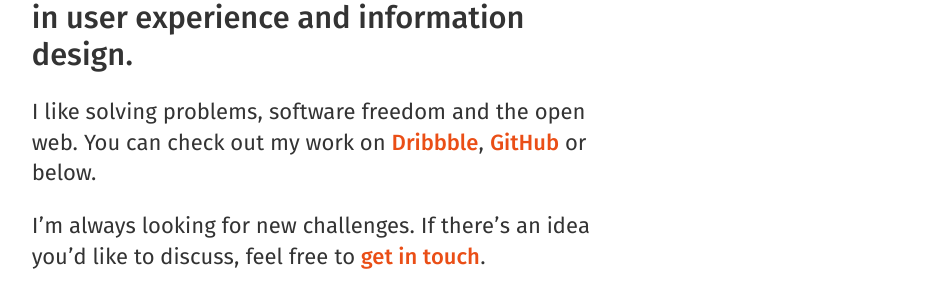
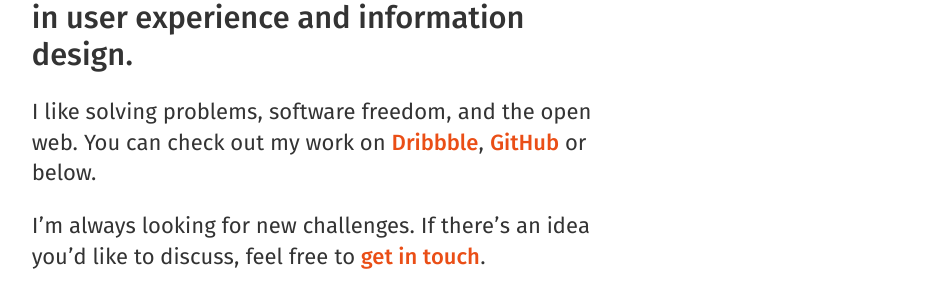
Before and after one commit to bertob/bertob.github.io, a Jekyll site: the page built from index.html, in a window 1280 px wide and 900 px high. Shown: the part 156-448 px from the top of the window, without its empty margins (173-1106 px from the left). Built offline with Jekyll 4.4.1, drawn with Linux system fonts in a browser that asks for light colours; comment, search, counter and statistics services are not loaded.

Commit message:
[minor] oxford comma

```diff
--- a/index.html
+++ b/index.html
@@ -3,7 +3,7 @@ layout: default
 ---
 
       <h2 class="intro hero">I’m a designer and developer interested in user experience and information design.</h2>
-      <h4 class="intro hero-sub">I like solving problems, software freedom and the open web. You can check out my work on <a href="https://dribbble.com/tobiasbernard">Dribbble</a>, <a href="https://github.com/bertob">GitHub</a> or below.</h4>
+      <h4 class="intro hero-sub">I like solving problems, software freedom, and the open web. You can check out my work on <a href="https://dribbble.com/tobiasbernard">Dribbble</a>, <a href="https://github.com/bertob">GitHub</a> or below.</h4>
 
       <h4 class="intro hero-sub">I’m always looking for new challenges. If there’s an idea you’d like to discuss, feel free to <a href="mailto:hi@tobiasbernard.com">get in touch</a>.</h4>
 
```
